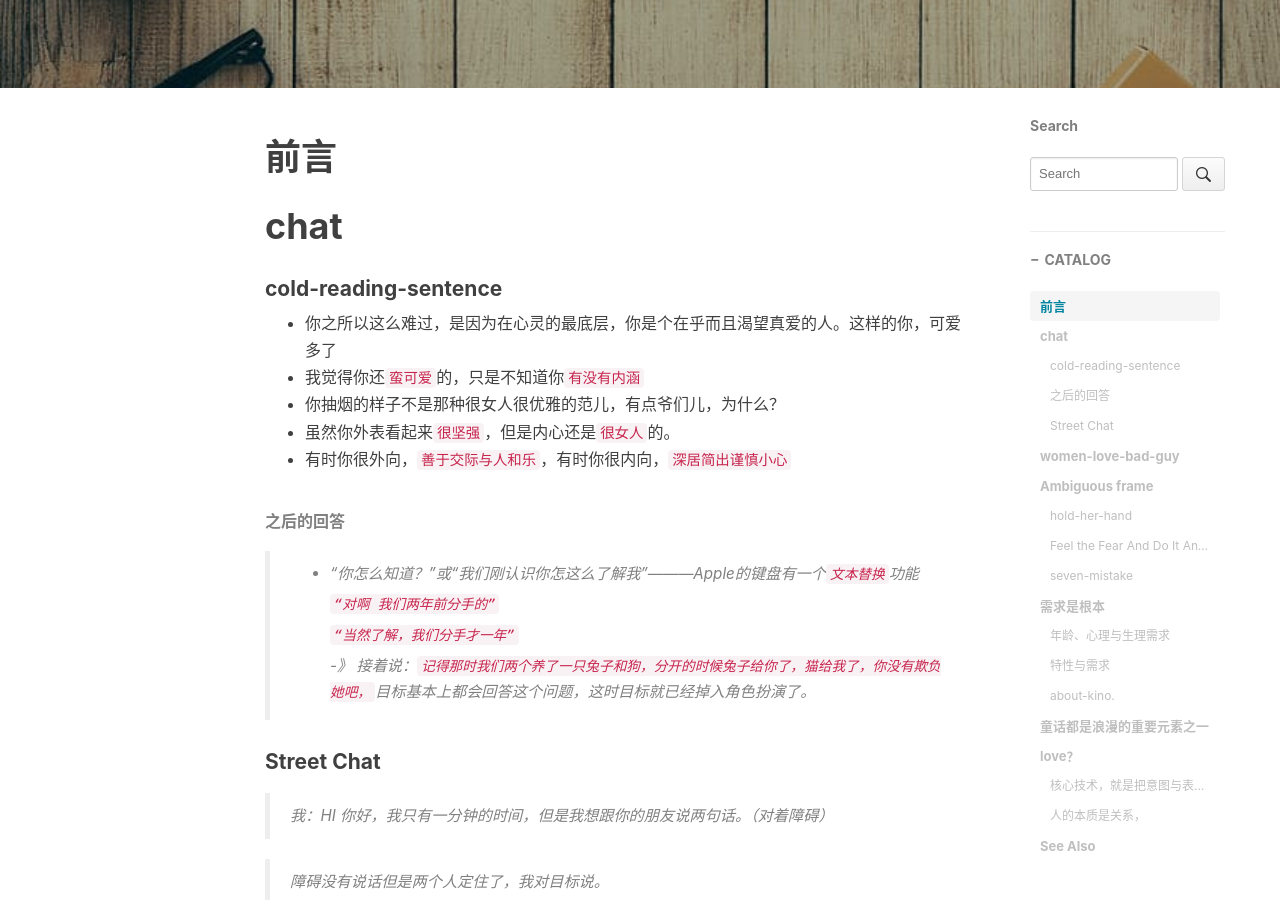
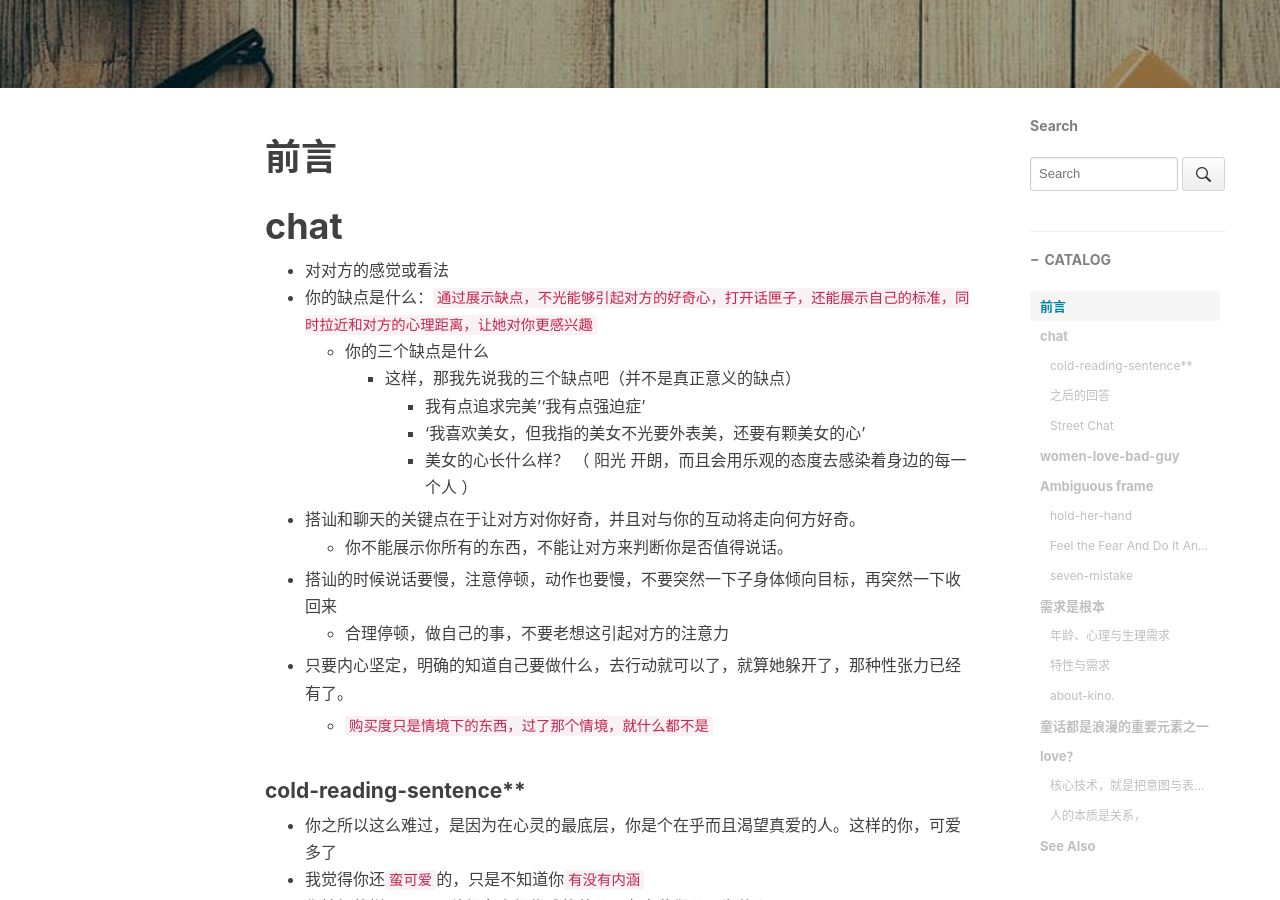
Before and after one commit to pua1203/pua1203.github.io, a Jekyll site: the page built from _posts/pua/2018-09-16-sendMsg.md, in a window 1280 px wide and 900 px high, scrolled down 435 px. Built offline with Jekyll 4.4.1, drawn with Linux system fonts in a browser that asks for light colours; nearby versions of some CDN libraries; comment, search, counter and statistics services are not loaded; some of the changed text lies outside the part shown.

Commit message:
展示缺点

```diff
--- a/_posts/pua/2018-09-16-sendMsg.md
+++ b/_posts/pua/2018-09-16-sendMsg.md
@@ -17,7 +17,23 @@ subtitle: women-love-bad-guy
 
 # chat
 
-#### **cold-reading-sentence**
+* 对对方的感觉或看法
+* 你的缺点是什么：`通过展示缺点，不光能够引起对方的好奇心，打开话匣子，还能展示自己的标准，同时拉近和对方的心理距离，让她对你更感兴趣`
+  * 你的三个缺点是什么
+    * 这样，那我先说我的三个缺点吧（并不是真正意义的缺点）
+      * 我有点追求完美’‘我有点强迫症’
+      *  ‘我喜欢美女，但我指的美女不光要外表美，还要有颗美女的心’
+      * 美女的心长什么样？ （ 阳光 开朗，而且会用乐观的态度去感染着身边的每一个人 ）
+* 搭讪和聊天的关键点在于让对方对你好奇，并且对与你的互动将走向何方好奇。
+  * 你不能展示你所有的东西，不能让对方来判断你是否值得说话。
+* 搭讪的时候说话要慢，注意停顿，动作也要慢，不要突然一下子身体倾向目标，再突然一下收回来
+  * 合理停顿，做自己的事，不要老想这引起对方的注意力
+* 只要内心坚定，明确的知道自己要做什么，去行动就可以了，就算她躲开了，那种性张力已经有了。
+
+  * `购买度只是情境下的东西，过了那个情境，就什么都不是`
+
+
+#### cold-reading-sentence**
 
 
 
@@ -81,19 +97,14 @@ subtitle: women-love-bad-guy
 
 
 > * 有一种自信叫自以为是:一幅“我就是这样，不然你想怎样”的态度
->
+>   * 展示社交价值：永远面带微笑，积极地聊天，因为孤单的一个人往往透露着低价值
 > * 负面态度甚至批评全部当成耳边风，继续自以为是: 走自己的路
 >
 >   * 有属于你风格和标志的东西，让别人想到你就能具体的想到你这个人独特的形象（发型）。比如说代表你风格的衣服（运动风衣），你独特的兴趣爱好（羽毛球、游泳、篮球），你在某一方面出众的才华。意识到品牌的作用。
->
 > * 小心对方设下让他成为好人的陷阱
->
 > * 被拒绝时，认为那一定是对方的问题：让自己先成为王子
->
 > * 懂得设置停损点，壮士断腕：计算付出回报率
->
 > * 和对方的感情没有确定的时候，一定要多看看，多认识其他异性：`骑驴找马`
->
 > * 人是倾向于“崇拜强者，欺负弱者”的
 >
 >   * 坚持运动，一个活力四射的人会有无穷的吸引力
@@ -103,7 +114,6 @@ subtitle: women-love-bad-guy
 >     * 强有力的拥抱
 >     * 沉默但目光专注的时候
 >     * 交谈时身体后倾
->
 > * 相信`自信、幽默风趣、大方的肢体语言和满不在乎的态度`，才是制胜关键
 >
 >
```
Also changed, not shown: _posts/pua/2018-09-19-Laws_of_Dating.md (+2 -1 lines).
